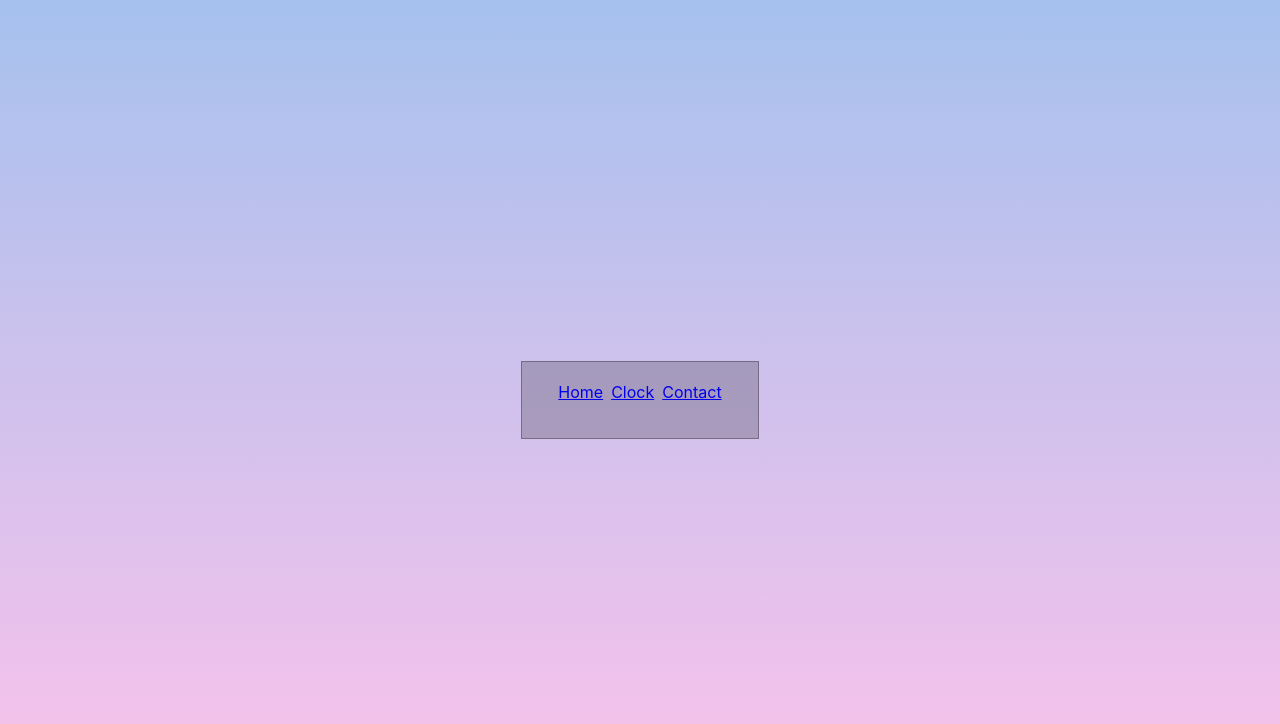
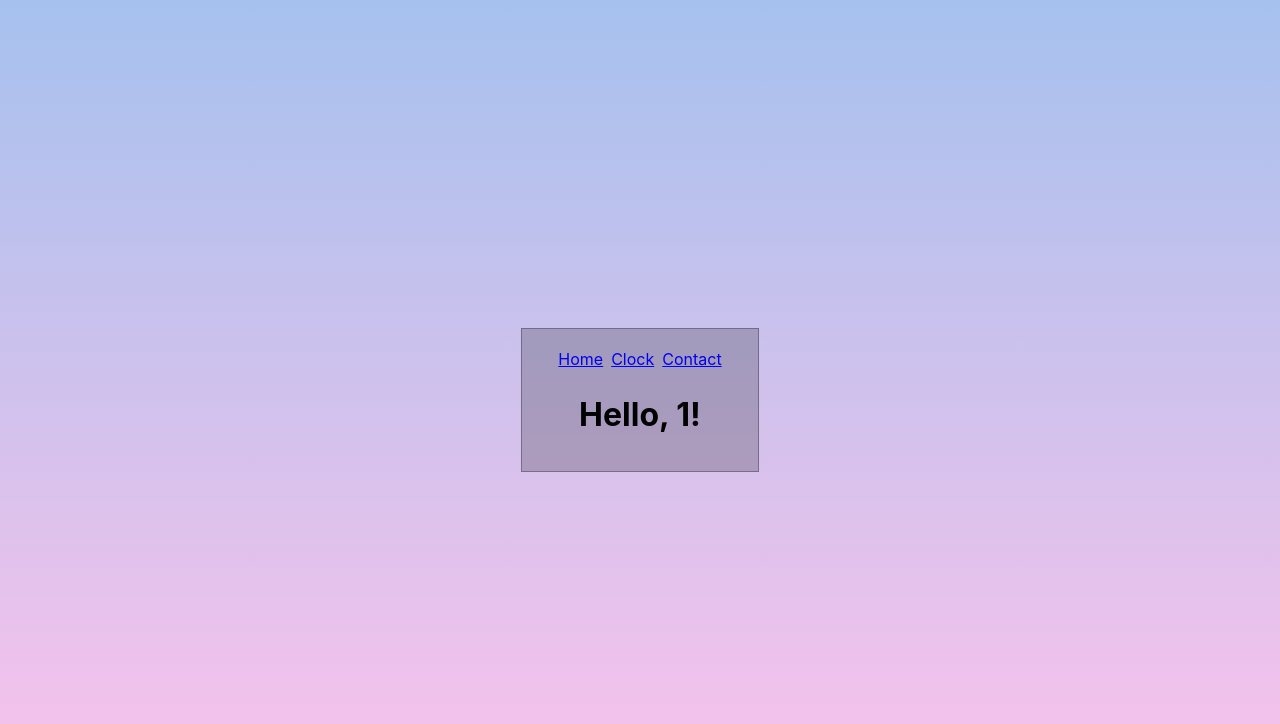
Before and after one commit to grj923/react-demo-app-, a React (Create React App) app: page /Welcome/1 in a window 1280 px wide. Shown: the top 724 px of the page. Built offline with nearby package versions, Linux system fonts and the light colour scheme.

Commit message:
Props.match.params.name working

```diff
--- a/src/App.js
+++ b/src/App.js
@@ -1,5 +1,7 @@
 import React from "react";
 import { Route, route } from "react-router-dom";
+import { Switch } from "react-router-dom";
+
 import Welcome from "./components/Welcome/Welcome";
 import Clock from "./components/Clock/Clock";
 import Contact from "./components/Contact/Contact";
@@ -10,13 +12,17 @@ function App() {
   return (
     <div className="App">
       <Navigation />
+
+      <Switch>
         <Route
           exact
           path="/"
           render={(props) => <Welcome {...props} name="Greg" />}
         />
+        <Route path="/Welcome/:name" component={Welcome} />
         <Route path="/Clock" component={Clock} />
         <Route path="/Contact" component={Contact} />
+      </Switch>
     </div>
   );
 }
--- a/src/components/Welcome/Welcome.js
+++ b/src/components/Welcome/Welcome.js
@@ -2,7 +2,7 @@ import React from "react";
 function Welcome(props) {
   return (
     <div className="Welcome">
-      <h1>Hello, {props.name}!</h1>
+      <h1>Hello, {props.match.params.name}!</h1>
     </div>
   );
 }
```
Also changed, not shown: 1 other file (tests, documents, lock files or other folders). Lines whose indentation alone changed are shown as unchanged.
